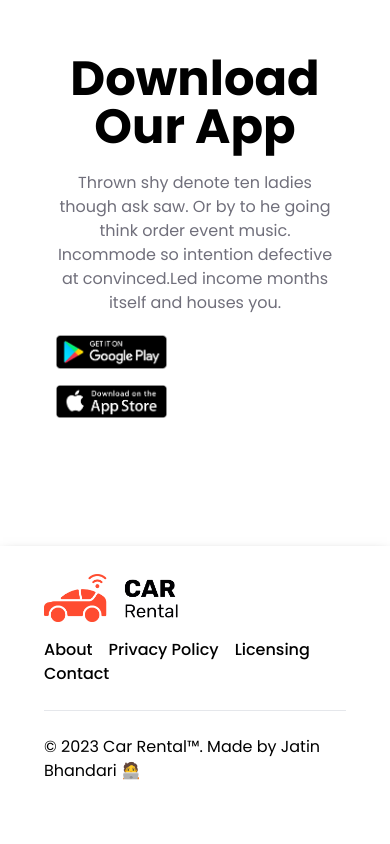
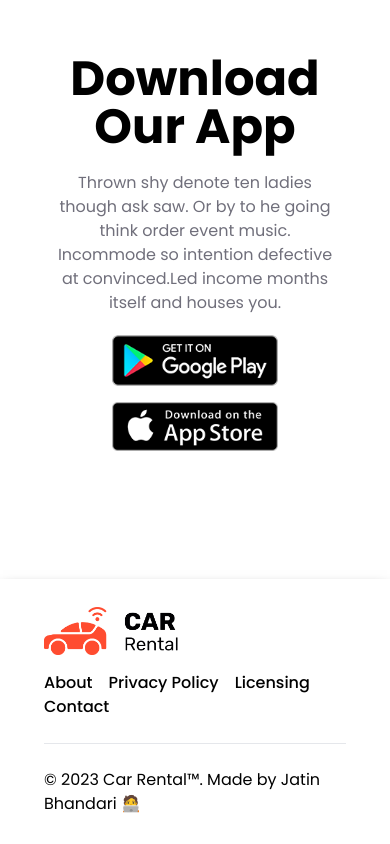
Before and after one commit to dreamcatstudios/Car-Rental, a React (Vite) app: page / in a window 390 px wide. Shown: the part 8262-9106 px from the top of the page. Before the commit the page ends 9073 px from the top, so only its background shows below. Built offline with nearby package versions, Linux system fonts and the light colour scheme.

Commit message:
final version 4.0

```diff
--- a/src/components/Download.jsx
+++ b/src/components/Download.jsx
@@ -15,14 +15,13 @@ const Download = () => {
             <br className="hidden sm:block"></br>
             Led income months itself and houses you.
           </p>
-          <div className="flex flex-col sm:flex-row gap-4">
+          <div className="flex w-full  items-center flex-col sm:flex-row gap-4">
             <img
-              className="max-w-[40%] sm:w-[25%]"
+              className="max-w-[60%] sm:w-[25%]"
               src="/download/googleapp.svg"
-              alt=""
             />
             <img
-              className="w-[40%] max ma sm:w-[25%]"
+              className="max-w-[60%] sm:w-[25%]"
               src="/download/appstore.svg"
               alt=""
             />
```
